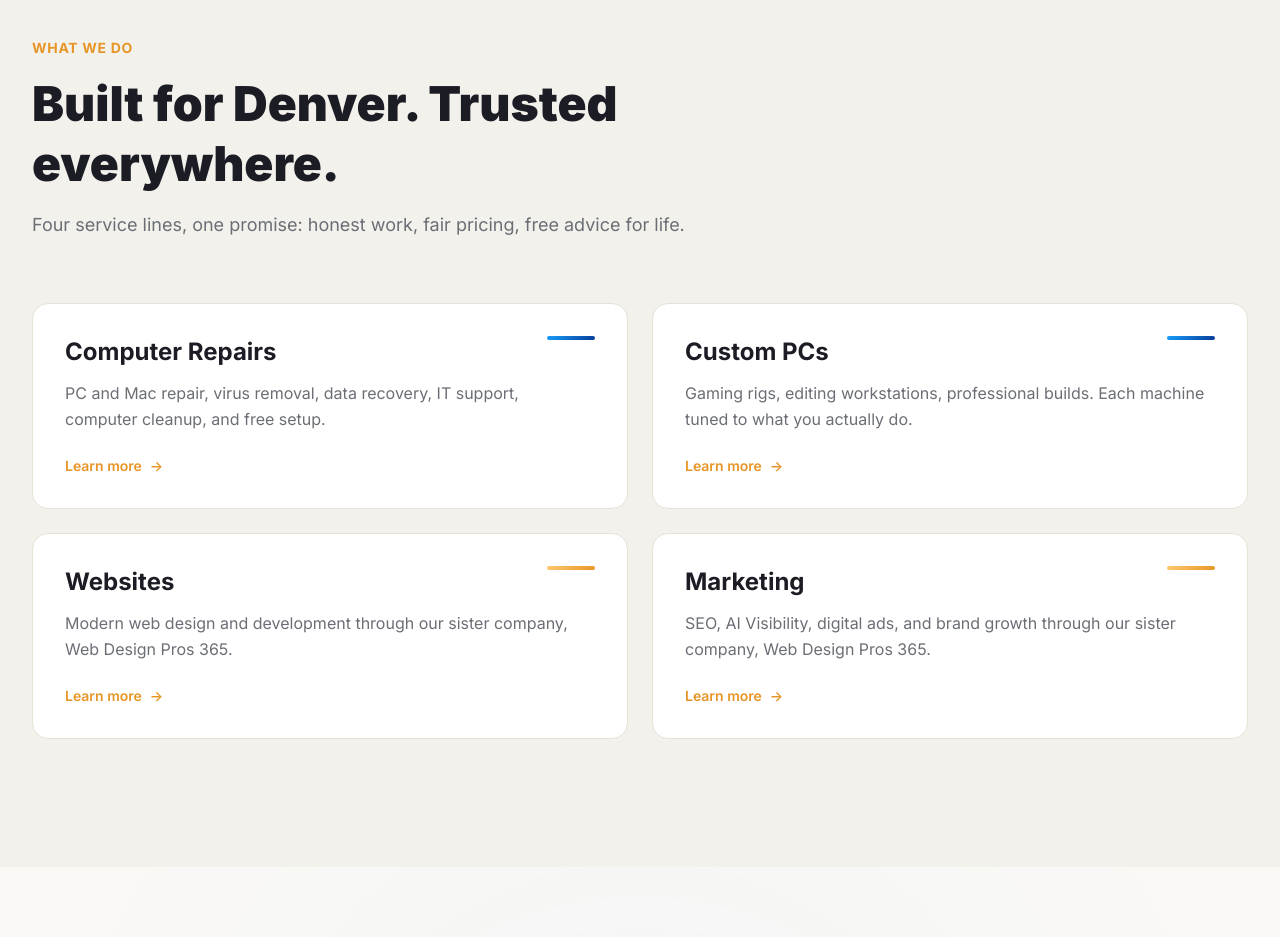
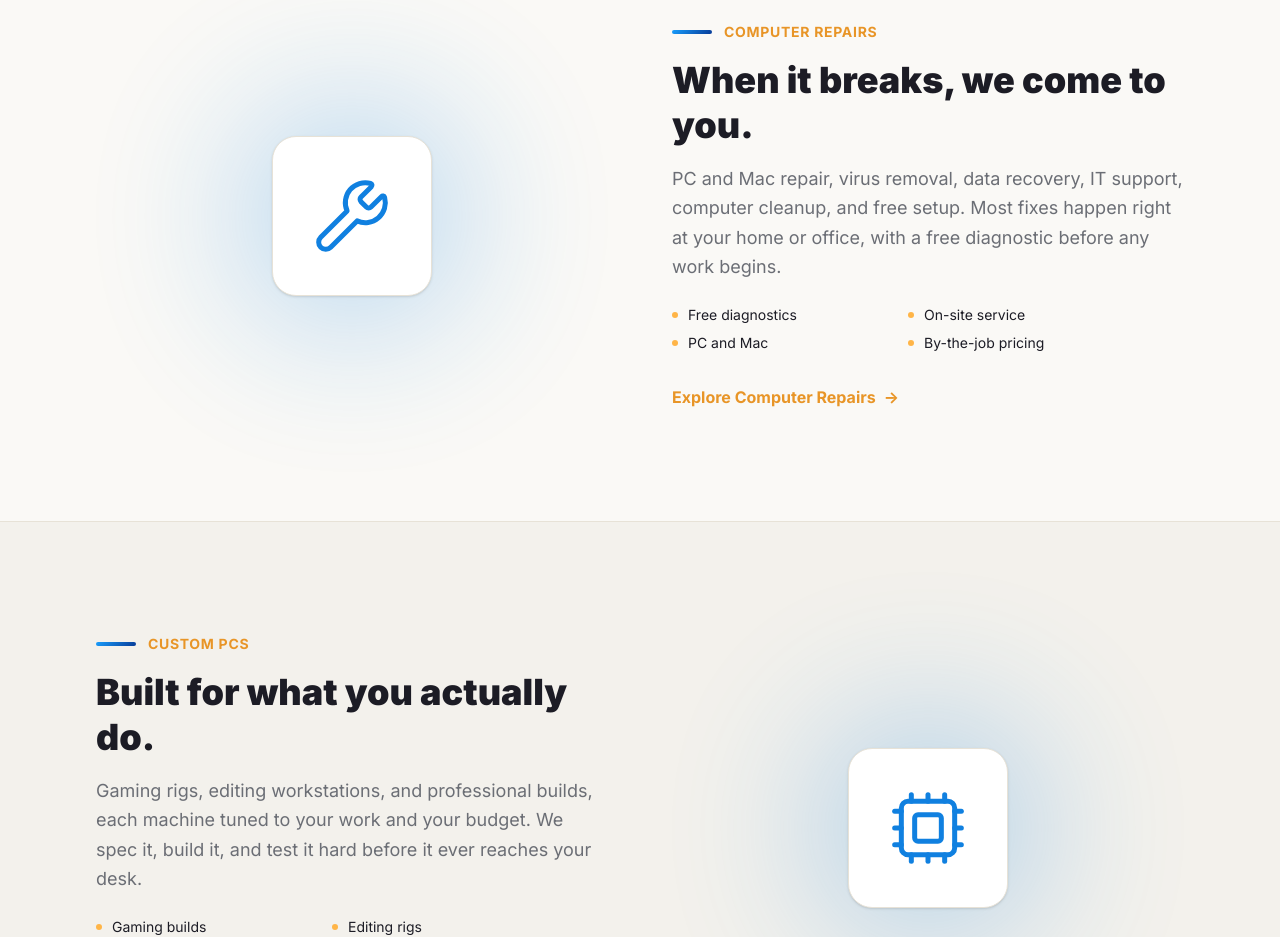
Before and after one commit to AppStudioPros/mobile-computer-specialists, a Next.js app: page / in a window 1280 px wide. Shown: the part 1860-2797 px from the top of the page. Built offline with nearby package versions, Linux system fonts and the light colour scheme; some icons are missing.

Commit message:
Homepage: replace service card grid with 4 alternating feature sections + About section (BBB badge moved into About, upgraded to WDP365-style A+ pill)

```diff
--- a/src/app/page.tsx
+++ b/src/app/page.tsx
@@ -1,10 +1,10 @@
 import Hero from "@/components/home/Hero";
 import TrustStrip from "@/components/home/TrustStrip";
 import WeComeToYou from "@/components/home/WeComeToYou";
-import ServicesGrid from "@/components/home/ServicesGrid";
+import HomeServiceSections from "@/components/home/HomeServiceSections";
 import McsPromise from "@/components/home/McsPromise";
 import SocialProof from "@/components/home/SocialProof";
-import BbbBadge from "@/components/ui/BbbBadge";
+import HomeAbout from "@/components/home/HomeAbout";
 import FinalCta from "@/components/home/FinalCta";
 
 export default function Home() {
@@ -13,10 +13,10 @@ export default function Home() {
       <Hero />
       <TrustStrip />
       <WeComeToYou />
-      <ServicesGrid />
+      <HomeServiceSections />
       <McsPromise />
       <SocialProof />
-      <BbbBadge />
+      <HomeAbout />
       <FinalCta />
     </>
   );
--- /dev/null
+++ b/src/components/home/HomeAbout.tsx
@@ -0,0 +1,59 @@
+"use client";
+
+import Link from "next/link";
+import { motion } from "framer-motion";
+import BbbBadge from "@/components/ui/BbbBadge";
+
+export default function HomeAbout() {
+  return (
+    <section className="py-20 lg:py-28 bg-[var(--color-mcs-page)]">
+      <div className="max-w-5xl mx-auto px-6 lg:px-8">
+        <motion.div
+          initial={{ opacity: 0, y: 20 }}
+          whileInView={{ opacity: 1, y: 0 }}
+          viewport={{ once: true }}
+          transition={{ duration: 0.6 }}
+        >
+          <div className="flex items-center gap-3 mb-4">
+            <span className="h-1 w-10 rounded-full mcs-gradient-amber" />
+            <span className="text-[var(--color-mcs-amber-deep)] text-sm font-bold uppercase tracking-wider">
+              About Us
+            </span>
+          </div>
+          <h2 className="text-3xl lg:text-4xl font-black text-[var(--color-mcs-text)] leading-tight mb-5 max-w-3xl">
+            The same people, here for Denver for more than 26 years.
+          </h2>
+          <div className="space-y-4 text-lg text-[var(--color-mcs-muted)] leading-relaxed max-w-3xl mb-8">
+            <p>
+              Mobile Computer Specialists has served the Denver metro for over
+              26 years. We are a local business built on honest work, fair
+              pricing, and treating people the way we would want to be treated.
+              When you call, you reach the same people who do the work.
+            </p>
+            <p>
+              Our website, marketing, and IT services run under our company Web
+              Design Pros 365. Different name, same team, same standard.
+            </p>
+          </div>
+
+          <div className="flex flex-col sm:flex-row sm:items-center gap-6">
+            <Link
+              href="/about"
+              className="group inline-flex items-center gap-2 text-base font-bold text-[var(--color-mcs-amber-deep)] hover:text-[var(--color-mcs-amber)] transition-colors"
+            >
+              More about us
+              <span className="group-hover:translate-x-1 transition-transform">
+                &rarr;
+              </span>
+            </Link>
+          </div>
+
+          {/* BBB trust badge (moved here from its own section) */}
+          <div className="mt-10">
+            <BbbBadge />
+          </div>
+        </motion.div>
+      </div>
+    </section>
+  );
+}
--- /dev/null
+++ b/src/components/home/HomeServiceSections.tsx
@@ -0,0 +1,155 @@
+"use client";
+
+import Link from "next/link";
+import { motion } from "framer-motion";
+import { Wrench, Cpu, Globe, Megaphone } from "lucide-react";
+
+const services = [
+  {
+    id: "repairs",
+    eyebrow: "Computer Repairs",
+    title: "When it breaks, we come to you.",
+    body: "PC and Mac repair, virus removal, data recovery, IT support, computer cleanup, and free setup. Most fixes happen right at your home or office, with a free diagnostic before any work begins.",
+    points: ["Free diagnostics", "On-site service", "PC and Mac", "By-the-job pricing"],
+    href: "/computer-repairs",
+    cta: "Explore Computer Repairs",
+    Icon: Wrench,
+    accent: "blue" as const,
+  },
+  {
+    id: "custom-pcs",
+    eyebrow: "Custom PCs",
+    title: "Built for what you actually do.",
+    body: "Gaming rigs, editing workstations, and professional builds, each machine tuned to your work and your budget. We spec it, build it, and test it hard before it ever reaches your desk.",
+    points: ["Gaming builds", "Editing rigs", "Workstations", "Built to your spec"],
+    href: "/custom-pcs",
+    cta: "Explore Custom PCs",
+    Icon: Cpu,
+    accent: "blue" as const,
+  },
+  {
+    id: "websites",
+    eyebrow: "Websites",
+    title: "We build websites too.",
+    body: "Modern, fast websites and web development, built by the same people you trust for your computers, under our company Web Design Pros 365. Design, development, hosting, security, and branding.",
+    points: ["Website design", "Development", "Hosting and security", "Brand identity"],
+    href: "/websites",
+    cta: "Explore Websites",
+    Icon: Globe,
+    accent: "amber" as const,
+  },
+  {
+    id: "marketing",
+    eyebrow: "Marketing",
+    title: "Get found and grow.",
+    body: "SEO, AI visibility, digital advertising, and brand growth, run under Web Design Pros 365. The same team, helping your business show up where your customers are already looking.",
+    points: ["SEO and AI visibility", "Digital advertising", "Social media", "Brand growth"],
+    href: "/marketing",
+    cta: "Explore Marketing",
+    Icon: Megaphone,
+    accent: "amber" as const,
+  },
+];
+
+export default function HomeServiceSections() {
+  return (
+    <>
+      {services.map((s, i) => {
+        const alt = i % 2 === 1;
+        const { Icon } = s;
+        return (
+          <section
+            key={s.id}
+            className={`py-20 lg:py-28 ${
+              alt
+                ? "bg-[var(--color-mcs-page-2)] border-y border-[var(--color-mcs-line)]"
+                : "bg-[var(--color-mcs-page)]"
+            }`}
+          >
+            <div className="max-w-6xl mx-auto px-6 lg:px-8">
+              <div
+                className={`grid lg:grid-cols-2 gap-10 lg:gap-16 items-center ${
+                  alt ? "lg:[&>*:first-child]:order-2" : ""
+                }`}
+              >
+                {/* Visual side */}
+                <motion.div
+                  initial={{ opacity: 0, scale: 0.95 }}
+                  whileInView={{ opacity: 1, scale: 1 }}
+                  viewport={{ once: true }}
+                  transition={{ duration: 0.6 }}
+                  className="relative flex items-center justify-center"
+                >
+                  <div
+                    className={`absolute w-56 h-56 rounded-full blur-[80px] opacity-30 ${
+                      s.accent === "amber"
+                        ? "bg-[var(--color-mcs-amber)]"
+                        : "bg-[var(--color-mcs-blue)]"
+                    }`}
+                  />
+                  <div className="relative w-40 h-40 rounded-3xl mcs-card-light shadow-sm flex items-center justify-center">
+                    <Icon
+                      className={`w-20 h-20 ${
+                        s.accent === "amber"
+                          ? "text-[var(--color-mcs-amber-deep)]"
+                          : "text-[var(--color-mcs-blue)]"
+                      }`}
+                      strokeWidth={1.5}
+                    />
+                  </div>
+                </motion.div>
+
+                {/* Copy side */}
+                <motion.div
+                  initial={{ opacity: 0, y: 20 }}
+                  whileInView={{ opacity: 1, y: 0 }}
+                  viewport={{ once: true }}
+                  transition={{ duration: 0.6, delay: 0.1 }}
+                >
+                  <div className="flex items-center gap-3 mb-4">
+                    <span
+                      className={`h-1 w-10 rounded-full ${
+                        s.accent === "amber"
+                          ? "mcs-gradient-amber"
+                          : "mcs-gradient-blue"
+                      }`}
+                    />
+                    <span className="text-[var(--color-mcs-amber-deep)] text-sm font-bold uppercase tracking-wider">
+                      {s.eyebrow}
+                    </span>
+                  </div>
+                  <h2 className="text-3xl lg:text-4xl font-black text-[var(--color-mcs-text)] leading-tight mb-4">
+                    {s.title}
+                  </h2>
+                  <p className="text-lg text-[var(--color-mcs-muted)] leading-relaxed mb-6">
+                    {s.body}
+                  </p>
+                  <ul className="grid grid-cols-2 gap-x-6 gap-y-2 mb-8 max-w-md">
+                    {s.points.map((p) => (
+                      <li
+                        key={p}
+                        className="flex items-center gap-2.5 text-[var(--color-mcs-text)]"
+                      >
+                        <span className="shrink-0 w-1.5 h-1.5 rounded-full bg-[var(--color-mcs-amber)]" />
+                        <span className="text-sm">{p}</span>
+                      </li>
+                    ))}
+                  </ul>
+                  <Link
+                    href={s.href}
+                    className="group inline-flex items-center gap-2 text-base font-bold text-[var(--color-mcs-amber-deep)] hover:text-[var(--color-mcs-amber)] transition-colors"
+                  >
+                    {s.cta}
+                    <span className="group-hover:translate-x-1 transition-transform">
+                      &rarr;
+                    </span>
+                  </Link>
+                </motion.div>
+              </div>
+            </div>
+          </section>
+        );
+      })}
+    </>
+  );
+}
--- a/src/components/ui/BbbBadge.tsx
+++ b/src/components/ui/BbbBadge.tsx
@@ -5,10 +5,14 @@ import { motion } from "framer-motion";
 const BBB_PROFILE =
   "https://www.bbb.org/us/co/arvada/profile/computer-repair/mobile-computer-specialists-1296-90100509";
 
+/**
+ * BBB A+ trust badge, styled to match the Web Design Pros 365 site:
+ * navy "Better Business Bureau / Accredited Business" pill connected to a
+ * blue "A+ RATING" section, with Trust Verified text alongside.
+ * Renders inline (no section wrapper) so it can be dropped into any section.
+ */
 export default function BbbBadge() {
   return (
-    <section className="relative py-16 lg:py-20 bg-[var(--color-mcs-page)]">
-      <div className="max-w-7xl mx-auto px-6 lg:px-8 flex justify-center">
     <motion.a
       href={BBB_PROFILE}
       target="_blank"
@@ -17,18 +21,34 @@ export default function BbbBadge() {
       whileInView={{ opacity: 1, y: 0 }}
       viewport={{ once: true }}
       transition={{ duration: 0.6 }}
-          className="group flex flex-col sm:flex-row items-center gap-6 bg-white rounded-2xl border border-[var(--color-mcs-line)] shadow-sm hover:shadow-md transition-all px-8 py-7 max-w-2xl w-full"
+      className="group inline-flex flex-col sm:flex-row items-center gap-5 bg-white rounded-2xl border border-[var(--color-mcs-line)] shadow-sm hover:shadow-md transition-all px-6 py-5"
     >
-          {/* BBB mark + A+ pill */}
-          <div className="flex items-center gap-4 shrink-0">
-            <div className="flex flex-col items-center justify-center rounded-xl bg-[#003366] text-white px-4 py-3 leading-none">
-              <span className="text-[10px] font-bold tracking-widest">BBB</span>
-              <span className="text-[8px] font-semibold tracking-wide opacity-80 mt-1">
-                ACCREDITED
+      {/* BBB + A+ connected pill */}
+      <div className="flex items-stretch shrink-0 rounded-xl overflow-hidden">
+        {/* Navy: Better Business Bureau / Accredited Business */}
+        <div className="flex items-center gap-2 bg-[#0A2A66] text-white px-4 py-3">
+          <svg viewBox="0 0 24 24" className="w-5 h-5 fill-white shrink-0" aria-hidden="true">
+            <path d="M12 2c-1.1 2.2-2.5 3.4-4 4 .6 2.4-.2 4.2-1.2 5.6C8.4 11.4 10 11 12 11s3.6.4 5.2.6c-1-1.4-1.8-3.2-1.2-5.6-1.5-.6-2.9-1.8-4-4z" />
+            <path d="M6 13c0 4 2.7 7 6 9 3.3-2 6-5 6-9-1.8-.3-3.9-.6-6-.6s-4.2.3-6 .6z" opacity="0.85" />
+          </svg>
+          <div className="leading-none">
+            <div className="text-[9px] font-extrabold tracking-tight uppercase">
+              Better Business
+            </div>
+            <div className="text-[9px] font-extrabold tracking-tight uppercase">
+              Bureau
+            </div>
+            <div className="text-[6px] font-semibold tracking-widest uppercase opacity-70 mt-0.5">
+              Accredited Business
+            </div>
+          </div>
+        </div>
+        {/* Blue: A+ RATING */}
+        <div className="flex flex-col items-center justify-center bg-[#1F6FE0] text-white px-4 py-3 leading-none">
+          <span className="text-xl font-black">A+</span>
+          <span className="text-[7px] font-bold tracking-widest uppercase mt-0.5 opacity-90">
+            Rating
           </span>
-            </div>
-            <div className="flex items-center justify-center rounded-xl bg-[var(--color-mcs-page-2)] border border-[var(--color-mcs-line)] w-16 h-16">
-              <span className="text-3xl font-black text-[#003366]">A+</span>
         </div>
       </div>
 
@@ -48,7 +68,5 @@ export default function BbbBadge() {
         </div>
       </div>
     </motion.a>
-      </div>
-    </section>
   );
 }
```
Lines whose indentation alone changed are shown as unchanged.
